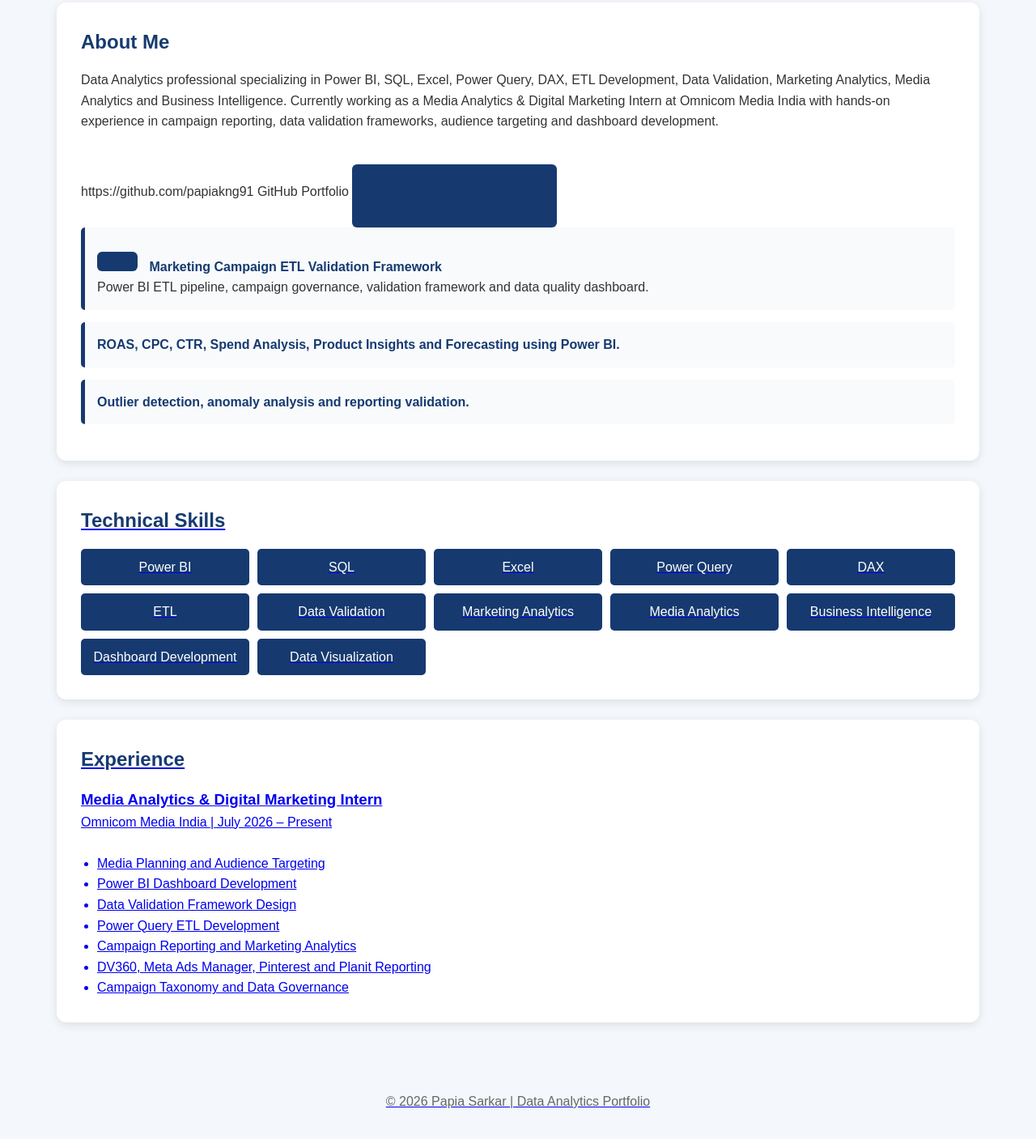
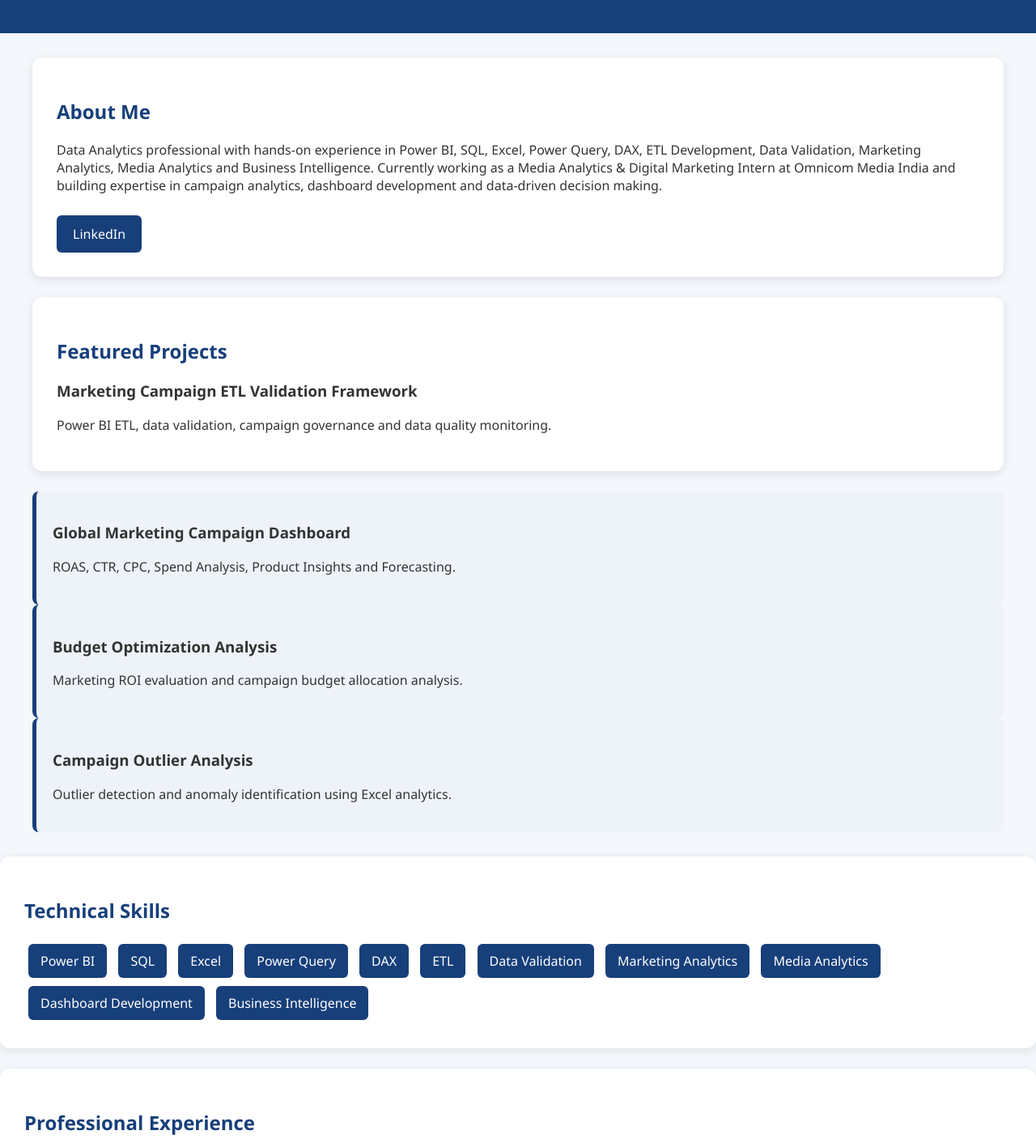
Before and after one commit to papiakng91/papiakng91.github.io, a plain HTML site: page index.html in a window 1280 px wide. Shown: the part 367-1774 px from the top of the page at 81% size. Drawn offline with Linux system fonts and the light colour scheme.

Commit message:
Update index.html

```diff
--- a/index.html
+++ b/index.html
@@ -1,45 +1,35 @@
 <!DOCTYPE html>
 <html lang="en">
+
 <head>
 <meta charset="UTF-8">
 <meta name="viewport" content="width=device-width, initial-scale=1.0">
-<title>Papia Sarkar | Data Analyst Portfolio</title>
+
+<title>Papia Sarkar | Portfolio</title>
 
 <style>
 
-*{
+body{
+font-family:Segoe UI, sans-serif;
 margin:0;
-padding:0;
-box-sizing:border-box;
-}
-
-body{
-font-family:Arial, sans-serif;
 background:#f4f7fb;
 color:#333;
-line-height:1.6;
 }
 
 .hero{
-background:#163A70;
+background:#173F7A;
 color:white;
+padding:80px 20px;
 text-align:center;
-padding:70px 20px;
 }
 
 .hero h1{
-font-size:58px;
-margin-bottom:15px;
-}
-
-.hero h2{
-font-size:28px;
-font-weight:normal;
-margin-bottom:15px;
+font-size:60px;
+margin-bottom:10px;
 }
 
 .hero p{
-font-size:20px;
+font-size:22px;
 }
 
 .container{
@@ -50,62 +40,47 @@ padding:30px;
 
 .card{
 background:white;
+border-radius:12px;
 padding:30px;
 margin-bottom:25px;
-border-radius:12px;
 box-shadow:0px 3px 12px rgba(0,0,0,0.1);
 }
 
 h2{
-color:#163A70;
-margin-bottom:15px;
+color:#173F7A;
 }
 
 .button{
 display:inline-block;
-padding:12px 25px;
-background:#163A70;
+background:#173F7A;
 color:white;
+padding:12px 20px;
+margin-right:10px;
+margin-top:10px;
 text-decoration:none;
 border-radius:6px;
-margin-right:10px;
-margin-top:15px;
 }
 
-.button:hover{
-background:#0f2956;
-}
-
-ul{
-padding-left:20px;
+.projects{
+display:grid;
+grid-template-columns:1fr 1fr;
+gap:20px;
 }
 
 .project{
-margin-bottom:15px;
-padding:15px;
-background:#f8fafc;
-border-left:5px solid #163A70;
-border-radius:5px;
-}
-
-.project a{
-text-decoration:none;
-color:#163A70;
-font-weight:bold;
-}
-
-.skills{
-display:grid;
-grid-template-columns:repeat(auto-fit,minmax(200px,1fr));
-gap:10px;
+background:#eef3fa;
+padding:20px;
+border-left:5px solid #173F7A;
+border-radius:8px;
 }
 
 .skill{
-background:#163A70;
+display:inline-block;
+background:#173F7A;
 color:white;
-padding:10px;
-text-align:center;
-border-radius:5px;
+padding:10px 15px;
+margin:5px;
+border-radius:6px;
 }
 
 .footer{
@@ -115,6 +90,7 @@ color:#666;
 }
 
 </style>
+
 </head>
 
 <body>
@@ -123,7 +99,9 @@ color:#666;
 
 <h1>Papia Sarkar</h1>
 
-<h2>Data Analyst | Marketing Analytics Analyst | Media Analyst</h2>
+<p>
+Data Analyst | Marketing Analytics Analyst | Media Analyst
+</p>
 
 <p>
 Media Analytics & Digital Marketing Intern at Omnicom Media India
@@ -138,55 +116,45 @@ Media Analytics & Digital Marketing Intern at Omnicom Media India
 <h2>About Me</h2>
 
 <p>
-Data Analytics professional specializing in Power BI, SQL, Excel,
-Power Query, DAX, ETL Development, Data Validation,
+Data Analytics professional with hands-on experience in Power BI, SQL,
+Excel, Power Query, DAX, ETL Development, Data Validation,
 Marketing Analytics, Media Analytics and Business Intelligence.
-Currently working as a Media Analytics & Digital Marketing Intern
-at Omnicom Media India with hands-on experience in campaign reporting,
-data validation frameworks, audience targeting and dashboard development.
+
+Currently working as a Media Analytics & Digital Marketing Intern at Omnicom Media India and building expertise in campaign analytics, dashboard development and data-driven decision making.
 </p>
 
-<br>
-
-https://github.com/papiakng91
-GitHub Portfolio
-</a>
-
-<a class="button" href="https://www.linkedin.com/in/papia-sarkarile
+<a class="button"
+href="https://github.com/papiakng91"
+tton"
+href="https://www.linkedin.com/in/papia-sarkar-b1628488/"
+target="_blank">
+LinkedIn
 </a>
 
 </div>
 
 <div class="card">
 
-<h2>Featured Projects</h2>
-
-<div class="project">
-<a href="https://github.com/papiakng91/marketing-campaign-etl-validation-framework" target="_blank">
-Marketing Campaign ETL Validation Framework
-</a>
-<p>Power BI ETL pipeline, campaign governance, validation framework and data quality dashboard.</p>
+<h2>Featured Projects</hoject">
+<h3>Marketing Campaign ETL Validation Framework</h3>
+<p>Power BI ETL, data validation, campaign governance and data quality monitoring.</p>
 </div>
 
 <div class="project">
-<a href="https://github.com/papiakng91arketing-campaign-dashboard
-Global Marketing Campaign Analytics Dashboard
-</a>
-<p>ROAS, CPC, CTR, Spend Analysis, Product Insights and Forecasting using Power BI.</p>
+<h3>Global Marketing Campaign Dashboard</h3>
+<p>ROAS, CTR, CPC, Spend Analysis, Product Insights and Forecasting.</p>
 </div>
 
 <div class="project">
-<a href="https://m/papiakng91/budget-optimization-analysis
-Budget Optimization Analysis
-</a>
-<p>Marketing budget allocation, ROI evaluation and campaign efficiency analysis.</p>
+<h3>Budget Optimization Analysis</h3>
+<p>Marketing ROI evaluation and campaign budget allocation analysis.</p>
 </div>
 
 <div class="project">
-<a href="https://github.kng91/campaign-outlier-analysis
-Campaign Outlier Analysis
-</a>
-<p>Outlier detection, anomaly analysis and reporting validation.</p>
+<h3>Campaign Outlier Analysis</h3>
+<p>Outlier detection and anomaly identification using Excel analytics.</p>
+</div>
+
 </div>
 
 </div>
@@ -194,8 +162,6 @@ Campaign Outlier Analysis
 <div class="card">
 
 <h2>Technical Skills</h2>
-
-<div class="skills">
 
 <div class="skill">Power BI</div>
 <div class="skill">SQL</div>
@@ -206,17 +172,14 @@ Campaign Outlier Analysis
 <div class="skill">Data Validation</div>
 <div class="skill">Marketing Analytics</div>
 <div class="skill">Media Analytics</div>
+<div class="skill">Dashboard Development</div>
 <div class="skill">Business Intelligence</div>
-<div class="skill">Dashboard Development</div>
-<div class="skill">Data Visualization</div>
-
-</div>
 
 </div>
 
 <div class="card">
 
-<h2>Experience</h2>
+<h2>Professional Experience</h2>
 
 <h3>Media Analytics & Digital Marketing Intern</h3>
 
@@ -224,29 +187,7 @@ Campaign Outlier Analysis
 Omnicom Media India | July 2026 – Present
 </p>
 
-<br>
-
 <ul>
-<li>Media Planning and Audience Targeting</li>
+<li>Media Planning & Audience Targeting</li>
 <li>Power BI Dashboard Development</li>
-<li>Data Validation Framework Design</li>
-<li>Power Query ETL Development</li>
-<li>Campaign Reporting and Marketing Analytics</li>
-<li>DV360, Meta Ads Manager, Pinterest and Planit Reporting</li>
-<li>Campaign Taxonomy and Data Governance</li>
-</ul>
-
-</div>
-
-</div>
-
-<div class="footer">
-
-<p>
-© 2026 Papia Sarkar | Data Analytics Portfolio
-</p>
-
-</div>
-
-</body>
-</html>
+<li>Power
```
